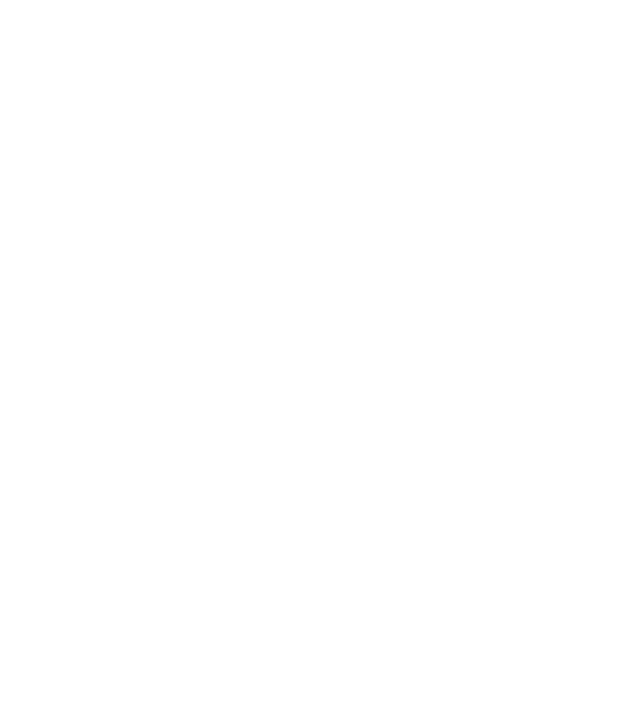
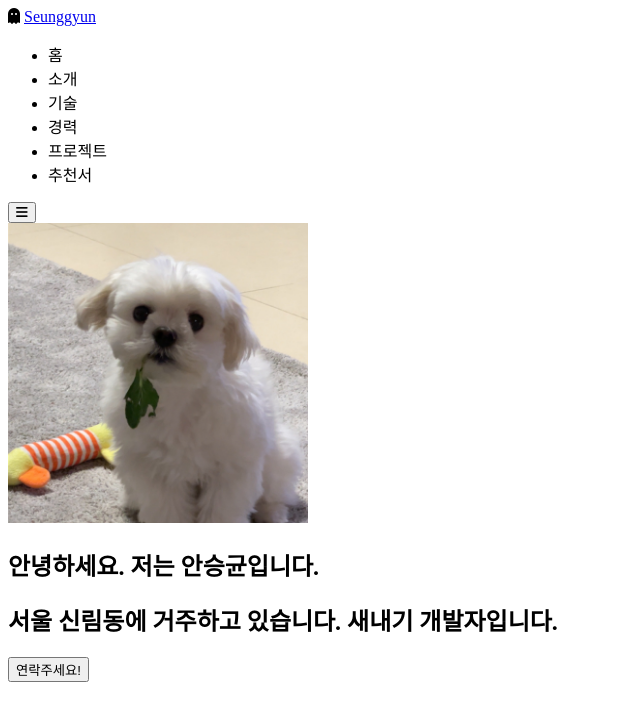
Before and after one commit to asg5450/portfolio, a plain HTML site: page index.html in a window 1280 px wide. Shown: the whole page, without its empty margins (0-640 px from the left). Drawn offline with Linux system fonts and the light colour scheme.

Commit message:
[HTML] navbar & home

```diff
--- a/index.html
+++ b/index.html
@@ -13,5 +13,157 @@
       crossorigin="anonymous"></script>
     <link rel="stylesheet" href="./style.css" />
   </head>
-  <body></body>
+  <body>
+    <!-- navbar 시작 -->
+    <nav id="navbar">
+      <div class="navbar__logo">
+        <i class="fa-solid fa-ghost"></i>
+        <a href="#">Seunggyun</a>
+      </div>
+      <ul class="navbar__menu">
+        <li class="navbar__menu__item active">홈</li>
+        <li class="navbar__menu__item">소개</li>
+        <li class="navbar__menu__item">기술</li>
+        <li class="navbar__menu__item">경력</li>
+        <li class="navbar__menu__item">프로젝트</li>
+        <li class="navbar__menu__item">추천서</li>
+      </ul>
+      <!-- 버튼 시작 -->
+      <button class="navbar__toggle-btn">
+        <i class="fa-solid fa-bars"></i>
+      </button>
+      <!-- 버튼 끝 -->
+    </nav>
+    <!-- navbar 끝 -->
+
+    <!-- Home 시작 -->
+    <section id="home">
+      <div class="home__contain">
+        <img
+          src="./img/후추냠냠.png"
+          alt="내 사진"
+          style="width: 300px; height: 300px" />
+        <h1 class="home__title">안녕하세요. 저는 안승균입니다.</h1>
+        <h2 class="home__description">
+          서울 신림동에 거주하고 있습니다. 새내기 개발자입니다.
+        </h2>
+        <button class="home__contact">연락주세요!</button>
+      </div>
+    </section>
+    <!-- Home 끝 -->
+
+    <!-- 내 소개 시작 -->
+    <!-- <section id="about" class="section section__container">
+      <h1>내 소개</h1>
+      <p>경력</p>
+      <ul>
+        <li>코리아IT아카데미 Java 2개월 과정 수료</li>
+        <li>코리아IT아카데미 FrontEnd 6개월 과정 수료</li>
+        <li>코리아IT아카데미 국비지원 웹개발 및 AI 5개월 과정 수료</li>
+      </ul>
+      <div class="about__majors">
+        <div class="major__icon">
+          <i class="fa-solid fa-video"></i>
+        </div>
+        <h2 class="major__title">FrontEnd</h2>
+        <div class="major_description">
+          HTML, CSS, JavaScript, Typescript, <br />
+          React, Vue
+        </div>
+      </div>
+      <div><i class="fa-solid fa-paper-plane"></i></div>
+      <h2 class="major__title">BackEnd</h2>
+      <div class="major_description">
+        Java, JavaScript, NodeJS, <br />
+        Spring, JSP
+      </div>
+      <div class="about__jobs">
+        <div class="job"><img src="./img/sk하이닉스.png" alt=" SK로고" /></div>
+        <div class="job__description">
+          <p class="job__name">SK하이닉스</p>
+          <p class="job__period">4Years</p>
+        </div>
+      </div>
+    </section> -->
+    <!-- 내 소개 끝 -->
+    <!-- 기술 시작 -->
+    <!-- <section id="skills" class="section">
+      <div class="section__container">
+        <h1>기술</h1>
+        <h2>소개</h2>
+        <p>없음</p>
+        <div class="skillset">
+          <div class="skillset__left">
+            <h3 class="skillset__title">언어</h3>
+            <div class="skill">
+              <div class="skill__description">
+                <span>HTML</span>
+                <span>100%</span>
+              </div>
+              <div class="skill__bar">
+                <div class="skill__value"></div>
+              </div>
+            </div>
+
+            <div class="skill">
+              <div class="skill__description">
+                <span>CSS</span>
+                <span>80%</span>
+              </div>
+              <div class="skill__bar">
+                <div class="skill__value"></div>
+              </div>
+            </div>
+
+            <div class="skill">
+              <div class="skill__description">
+                <span>JavaScript</span>
+                <span>80%</span>
+              </div>
+              <div class="skill__bar">
+                <div class="skill__value"></div>
+              </div>
+            </div>
+
+            <div class="skill">
+              <div class="skill__description">
+                <span>React</span>
+                <span>60%</span>
+              </div>
+              <div class="skill__bar">
+                <div class="skill__value"></div>
+              </div>
+            </div>
+
+            <div class="skill">
+              <div class="skill__description">
+                <span>Java</span>
+                <span>90%</span>
+              </div>
+              <div class="skill__bar">
+                <div class="skill__value"></div>
+              </div>
+            </div>
+          </div>
+          <div class="skillset__right">
+            <div class="tools">
+              <h3 class="skillset__title">Tools</h3>
+              <ul>
+                <li><span>Visual Studio Code</span></li>
+                <li><span>Intellij</span></li>
+                <li><span>Git Hub</span></li>
+              </ul>
+            </div>
+            <div class="etc">
+              <h3 class="skillset__title">Etc</h3>
+              <ul>
+                <li><span>기타 잘하는 것</span></li>
+              </ul>
+            </div>
+          </div>
+        </div>
+      </div>
+    </section> -->
+    <!-- 기술 끝 -->
+  </body>
 </html>
```
Also changed, not shown: img/MyPicture.webp (added), img/sk하이닉스.png (added), img/후추냠냠.png (added).
